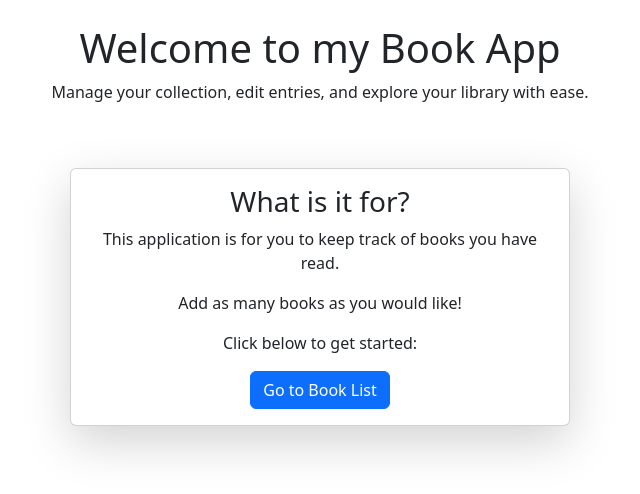
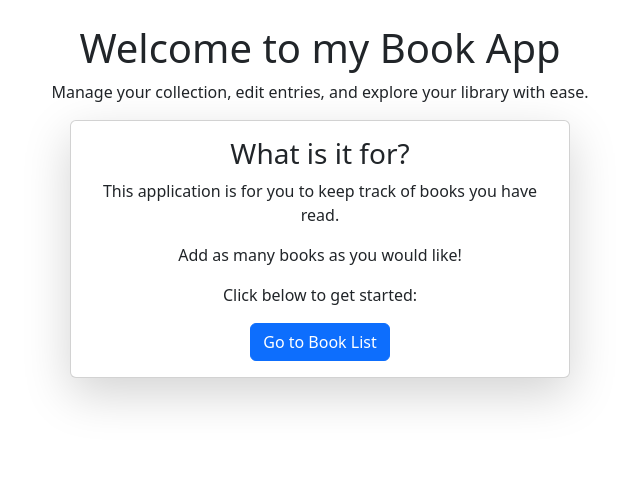
Before and after one commit to cfuenning/CSCI4830-TechExercise, a Django app: page / in a window 1280 px wide. Shown: the part 24-518 px from the top of the page, without its empty margins (320-960 px from the left). Run offline with Django 5.2, Linux system fonts and the light colour scheme; some libraries are stand-ins or nearby versions.

Commit message:
updating home page

```diff
--- a/books/templates/index_books.html
+++ b/books/templates/index_books.html
@@ -7,9 +7,6 @@
     <h1>Welcome to my Book App</h1>
     <p>Manage your collection, edit entries, and explore your library with ease.</p>
 </div>
-
-
-<div class="container py-5">
 <div class="card shadow-lg text-center" style="max-width: 500px; margin: auto;">
 <div class="card-body">
 
@@ -20,7 +17,7 @@
     <a href="{% url 'library_view' %}" class="btn btn-primary">Go to Book List</a>
 </div>
 </div>
-</div>
+
 
 
 
```
Lines whose indentation alone changed are shown as unchanged.
